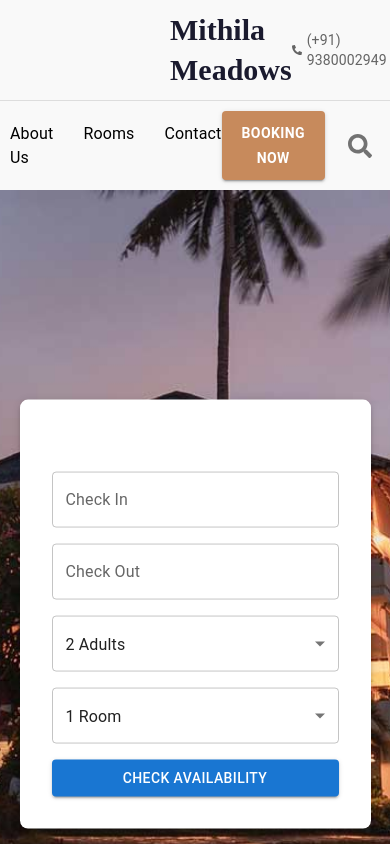
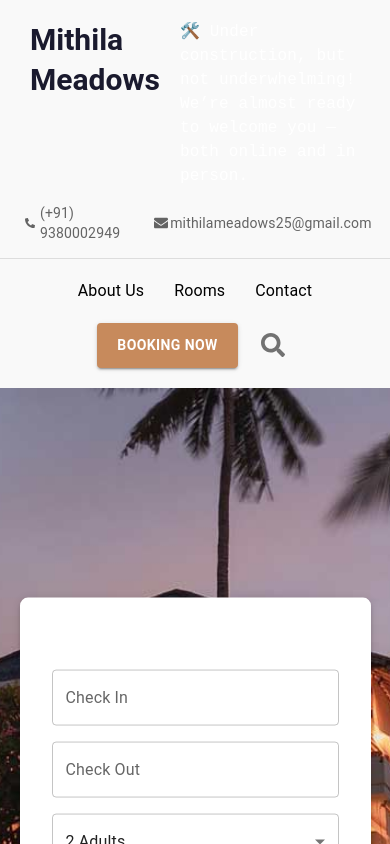
Before and after one commit to himaniresort/resort-ui, a Next.js app: page / in a window 390 px wide. Shown: the top 844 px of the page. Built offline with nearby package versions, Linux system fonts and the light colour scheme.

Commit message:
Mobile screen fix

```diff
--- a/src/components/header.tsx
+++ b/src/components/header.tsx
@@ -9,7 +9,7 @@ import {
   FaEnvelope,
   FaSearch,
 } from "react-icons/fa";
-import { Box } from "@mui/material";
+import { Box, useMediaQuery, useTheme } from "@mui/material";
 import { HEADER_CONSTANTS } from "@/constants/constants";
 import { BUTTON_CONSTANTS } from "@/constants/button-constants";
 
@@ -18,6 +18,9 @@ const Header: React.FC<{
   showBooking: boolean,
   setShowBooking: (value: boolean) => void
 }> = ({handleNavigationLinks, showBooking, setShowBooking }) => {
+  const theme = useTheme();
+  const isMobile = useMediaQuery(theme.breakpoints.down("sm"));
+
   const navigationLinks = [HEADER_CONSTANTS.ABOUT_US, HEADER_CONSTANTS.ROOMS, HEADER_CONSTANTS.CONTACT];
   return (
     <AppBar position="static" color="transparent" elevation={0}
@@ -30,23 +33,34 @@ const Header: React.FC<{
           display: "flex",
           alignItems: "center",
           padding: "10px 20px",
-          marginLeft: '150px'
+          marginLeft: isMobile ? 0 : '150px',
+          flexWrap: isMobile ? "wrap" : "nowrap",
         }}
       >
 
         {/* Name */}
-        <Box sx={{ display: "flex", flex:1, justifyContent: "center" }}>
-        <Typography
+        <Box sx={{
+            display: "flex",
+            flexDirection: isMobile ? "row" : "column",
+            flex:1,
+            justifyContent: "center",
+          }}>
+          <Typography
             variant="h5"
             sx={{
-              fontFamily: '"Lucida Handwriting", cursive',
               fontWeight: "bold",
               color: '#1a1a2e',
-              fontSize: '30px'
+              fontSize: '30px',
+              padding: "10px"
             }}
           >
             {HEADER_CONSTANTS.NAME}
           </Typography>
+          <Typography sx={{
+              fontFamily: '"Courier New", monospace',
+              fontSize: '16px',
+              padding: isMobile ? "10px" : 0
+            }}>🛠️ Under construction, but not underwhelming! We’re almost ready to welcome you — both online and in person.</Typography>
         </Box>
 
         {/* Contact Info */}
@@ -54,14 +68,14 @@ const Header: React.FC<{
           <Typography
             variant="body2"
             color="textSecondary"
-            sx={{ display: "flex", alignItems: "center", gap: "5px" }}
+            sx={{ display: "flex", alignItems: "center", gap: "5px", padding: "5px" }}
           >
             <FaPhoneAlt /> {HEADER_CONSTANTS.CONTACT_NO}
           </Typography>
           <Typography
             variant="body2"
             color="textSecondary"
-            sx={{ display: "flex", alignItems: "center", gap: "5px" }}
+            sx={{ display: "flex", alignItems: "center", gap: "2px", padding: "5px" }}
           >
             <FaEnvelope /> {HEADER_CONSTANTS.EMAIL}
           </Typography>
@@ -76,12 +90,13 @@ const Header: React.FC<{
           alignItems: "center",
           borderTop: "1px solid #ddd",
           padding: "10px 20px",
+          flexWrap: isMobile ? "wrap" : "nowrap",
         }}
       >
 
         {/* Navigation Links */}
         {!showBooking && (
-          <Box sx={{ display: "flex", flex: 5, gap: "30px", justifyContent: "center" }}>
+          <Box sx={{ display: "flex", flex: 5, gap: "30px", justifyContent: "center", padding: isMobile ? "10px" : 0 }}>
             {navigationLinks.map((link, index) => (
               <Typography
                 key={index}
@@ -100,7 +115,7 @@ const Header: React.FC<{
         )}
 
         {/* Right Side Actions */}
-        <Box sx={{ display: "flex", flexShrink: 2, alignItems: "center", gap: "15px", justifyContent: "flex-end" }}>
+        <Box sx={{ display: "flex", flexShrink: 2, alignItems: "center", gap: "15px", justifyContent: "flex-end", padding: isMobile ? "10px" : 0 }}>
           <Button
             variant="contained"
             sx={{
```
